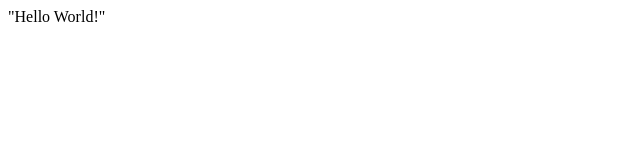
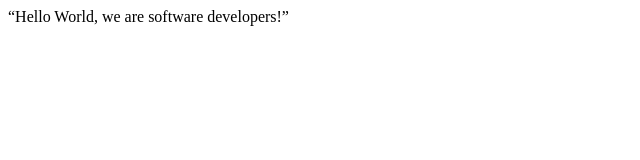
Before and after one commit to SSEKA/microtrialchallengetwo, a plain HTML site: page index.html in a window 1280 px wide. Shown: the whole page, without its empty margins (0-640 px from the left). Drawn offline with Linux system fonts and the light colour scheme.

Commit message:
Developers

```diff
--- a/index.html
+++ b/index.html
@@ -9,6 +9,7 @@
   <body>
     <script src="https://cdn.freecodecamp.org/testable-projects-fcc/v1/bundle.js"></script>
     <script  src="js/index.js"></script>
-    "Hello World!"
+    “Hello World, we are software developers!”
+
   </body>
 </html>
```
